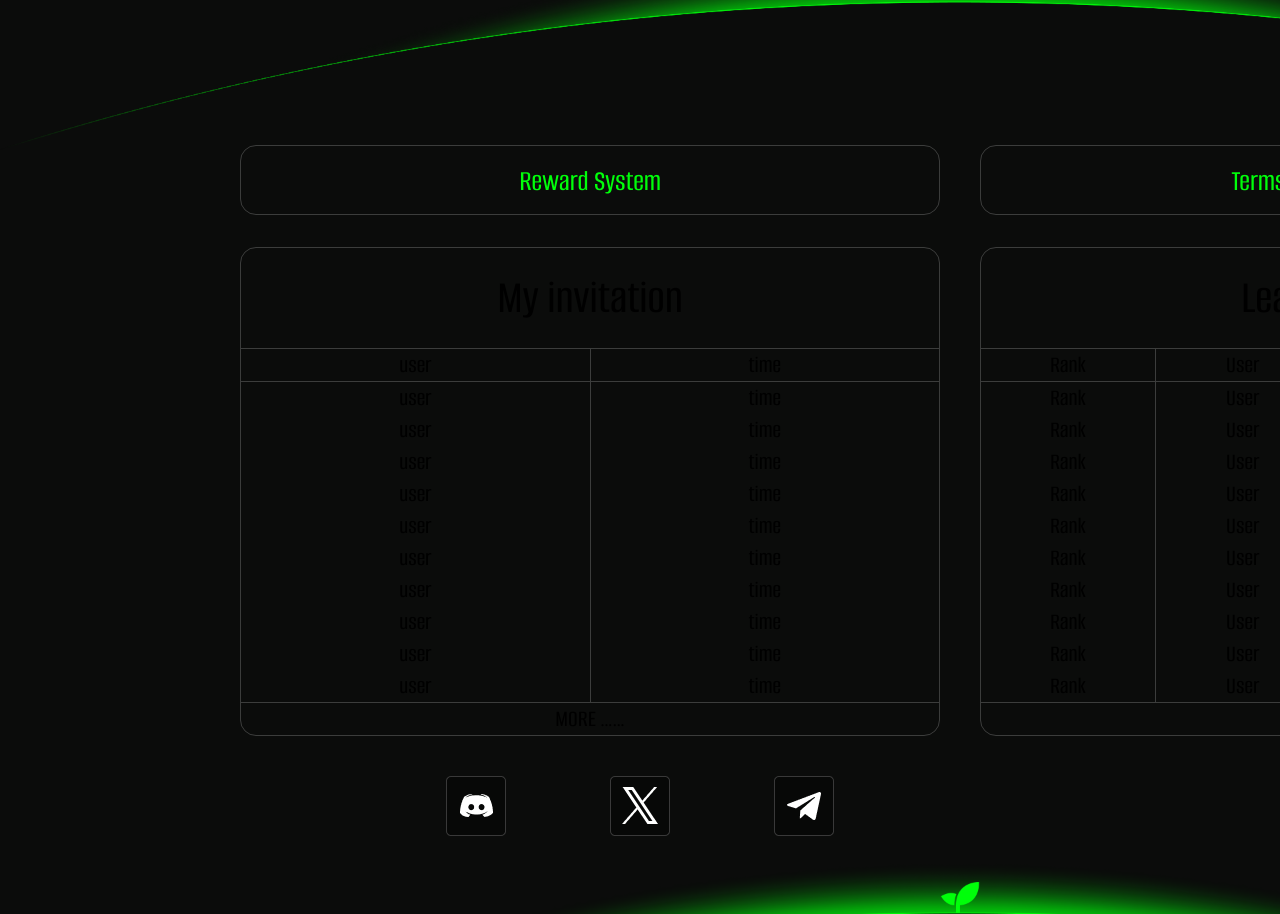
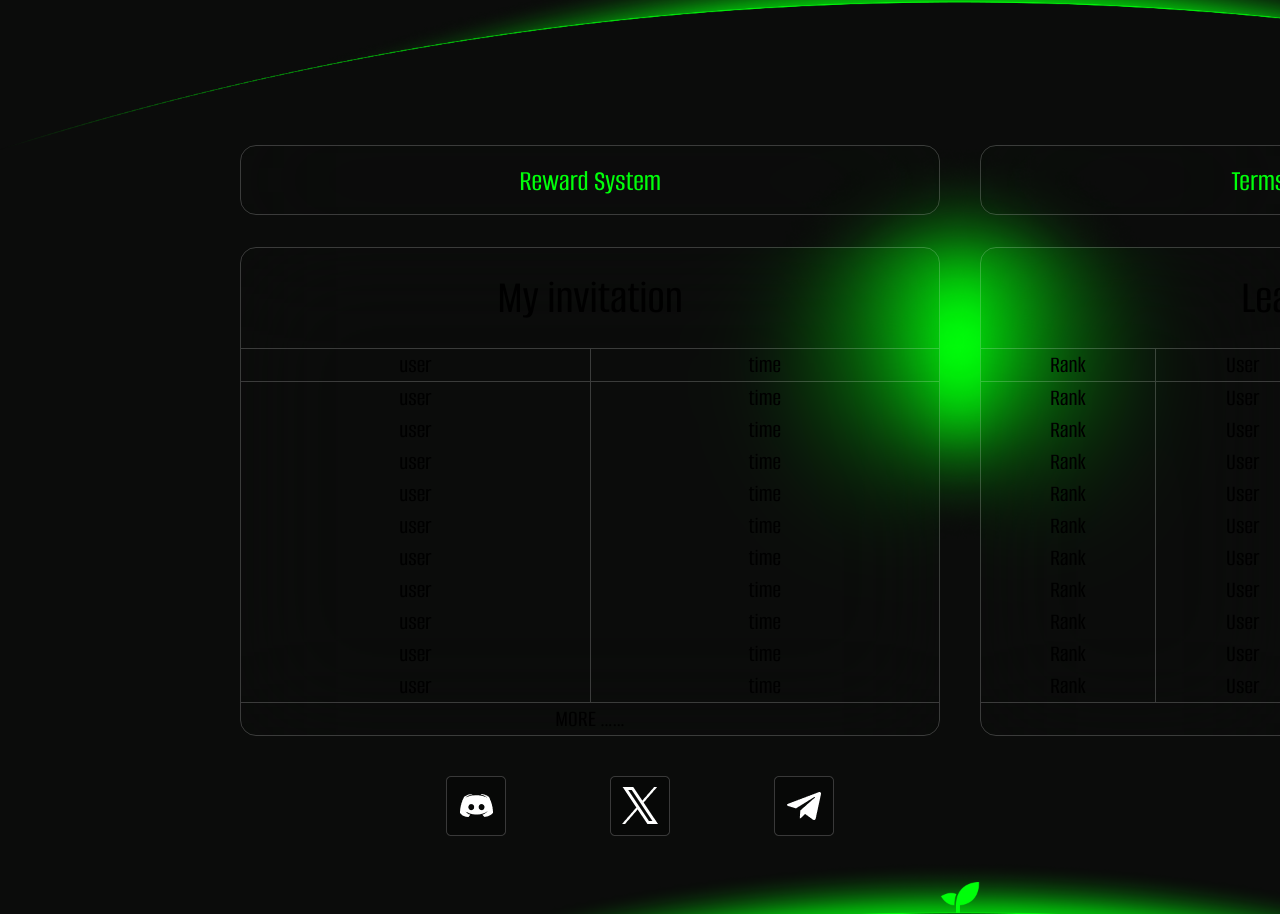
Before and after one commit to weiWang513/trees, a Next.js app: page /reward in a window 1280 px wide. Shown: the part 821-1735 px from the top of the page. Built offline with nearby package versions, Linux system fonts and the light colour scheme.

Commit message:
feat: style

```diff
--- a/app/home/index.scss
+++ b/app/home/index.scss
@@ -64,8 +64,8 @@
     height: 589px;
   }
   .g-circle-t {
-    top: -300px;
-    left: 240px;
+    top: -180px;
+    left: 340px;
   }
   .l {
     flex: 0 0 700px;
--- a/app/home/page.tsx
+++ b/app/home/page.tsx
@@ -145,8 +145,8 @@ export default function Home() {
           src="/images/l-bg.png"
           alt="l-bg"
           className="absolute g-circle-t"
-          width={1000}
-          height={1000}
+          width={800}
+          height={800}
           priority
         />
         <div className="l relative">
--- a/app/reward/index.scss
+++ b/app/reward/index.scss
@@ -88,8 +88,10 @@
     height: 589px;
   }
   .g-circle-t {
-    top: -300px;
-    left: 240px;
+    // top: 50px;
+    left: 760px;
+    width: 400px;
+    height: 400px;
   }
   .l {
     flex: 0 0 700px;
@@ -236,6 +238,7 @@
     flex: 0 0 700px;
   }
   .t-h-text {
+    backdrop-filter: blur(60px);
     height: 70px;
     line-height: 70px;
     text-align: center;
@@ -247,6 +250,7 @@
   }
 
   .t-body {
+    backdrop-filter: blur(60px);
     &:hover {
       border-color: #00ff0a;
       background: rgba(0, 255, 10, 0.1);
--- a/app/reward/page.tsx
+++ b/app/reward/page.tsx
@@ -142,6 +142,14 @@ export default function Reward() {
           height={305}
           priority
         />
+        <Image
+          src="/images/l-bg.png"
+          alt="l-bg"
+          className="absolute g-circle-t"
+          width={800}
+          height={800}
+          priority
+        />
         <div className="tables flex flex-row relative justify-between">
           <div className="ta-l flex-1">
             <p className="text-[#00FF0A] t-border t-h-text text-3xl">
```
